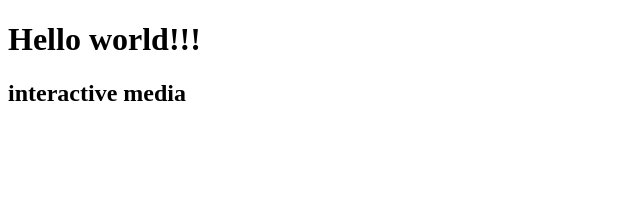
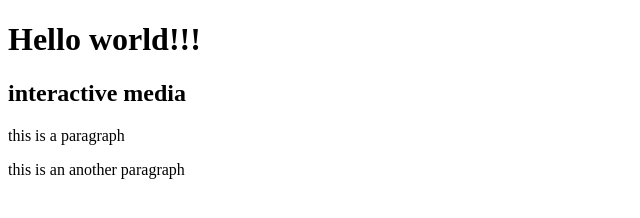
Before and after one commit to sumni0330/sumin, a plain HTML site: page index.html in a window 1280 px wide. Shown: the whole page, without its empty margins (0-640 px from the left). Drawn offline with Linux system fonts and the light colour scheme.

Commit message:
Update index.html

```diff
--- a/index.html
+++ b/index.html
@@ -8,5 +8,7 @@
   <body>
     <h1>Hello world!!!</h1>
     <h2>interactive media</h2>
+    <p>this is a paragraph</p>
+    <p>this is an another paragraph</p>
   </body>
 </html>
```
